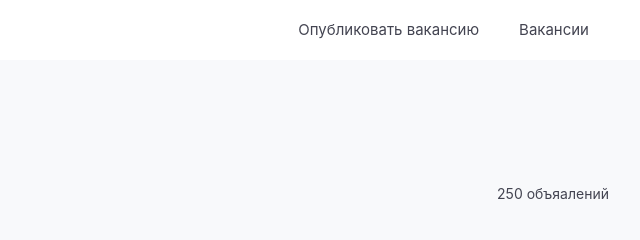
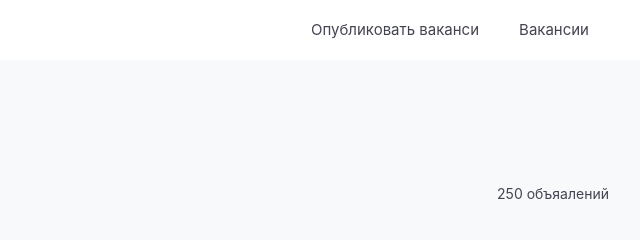
Before and after one commit to kurakoff/join_front, a plain HTML site: page index.html in a window 1280 px wide. Shown: the top 240 px of the page, 501-1141 px from the left. Drawn offline with nearby package versions, Linux system fonts and the light colour scheme; a web font is replaced by a local one.

Commit message:
my commit

```diff
--- a/index.html
+++ b/index.html
@@ -18,7 +18,7 @@
 <body data-w-id="5f5201b951c67f0c3b79e4b8" style="opacity:0" class="body">
   <div data-collapse="medium" data-animation="default" data-duration="400" role="banner" class="navbar w-nav">
     <div class="w-container"><a href="index.html" aria-current="page" class="w-nav-brand w--current"><img src="images/Logo-Join.svg" loading="lazy" alt="" class="image-6"></a>
-      <nav role="navigation" class="nav-menu w-nav-menu"><a href="post-vacancy.html" data-w-id="dbeecab7-b2d3-20bf-a356-f96fd39b535d" class="nav-link w-nav-link">Опубликовать вакансию</a><a href="index.html" data-w-id="dbeecab7-b2d3-20bf-a356-f96fd39b535f" aria-current="page" class="nav-link-2 w-nav-link w--current">Вакансии</a></nav>
+      <nav role="navigation" class="nav-menu w-nav-menu"><a href="post-vacancy.html" data-w-id="dbeecab7-b2d3-20bf-a356-f96fd39b535d" class="nav-link w-nav-link">Опубликовать ваканси</a><a href="index.html" data-w-id="dbeecab7-b2d3-20bf-a356-f96fd39b535f" aria-current="page" class="nav-link-2 w-nav-link w--current">Вакансии</a></nav>
       <div class="menu-button w-nav-button">
         <div class="icon w-icon-nav-menu"></div>
       </div>
```
